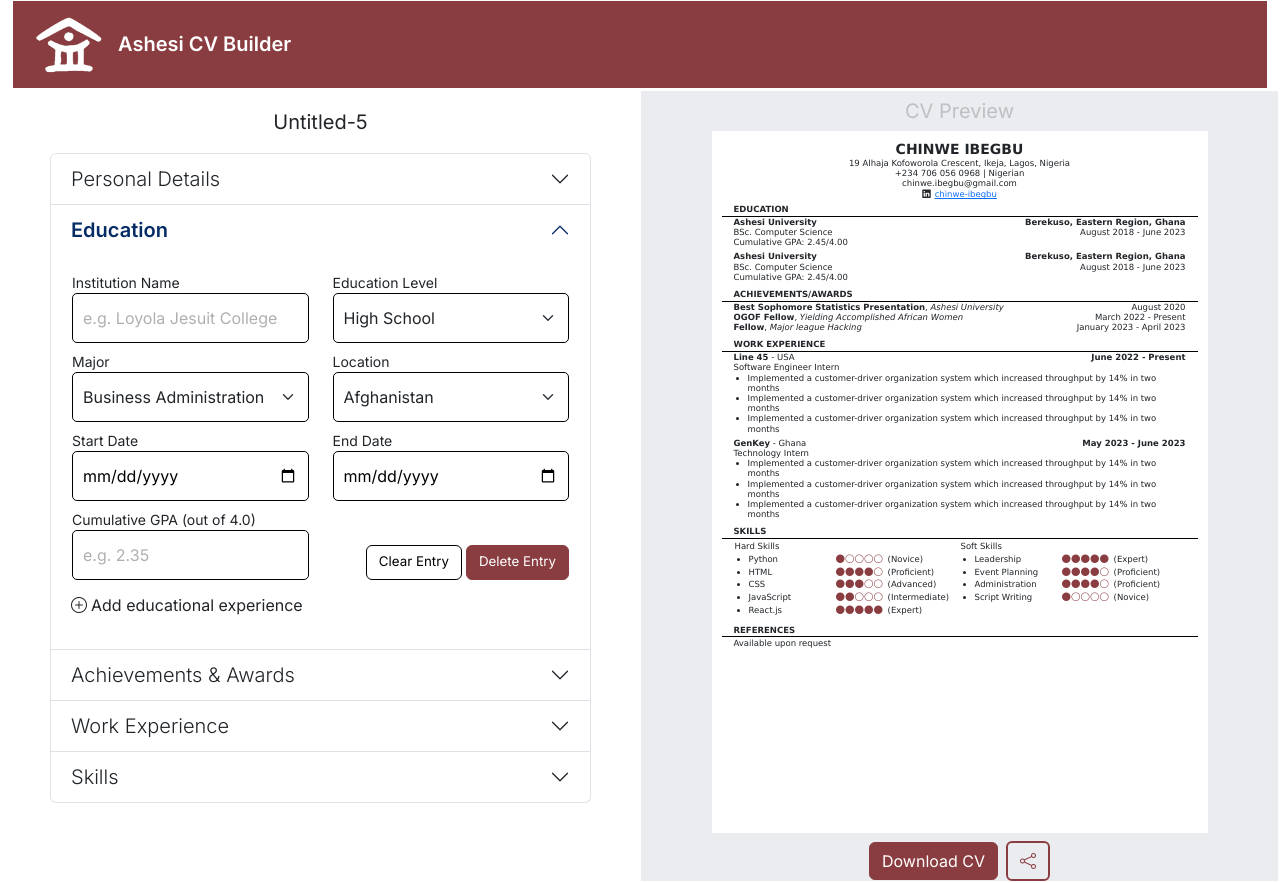
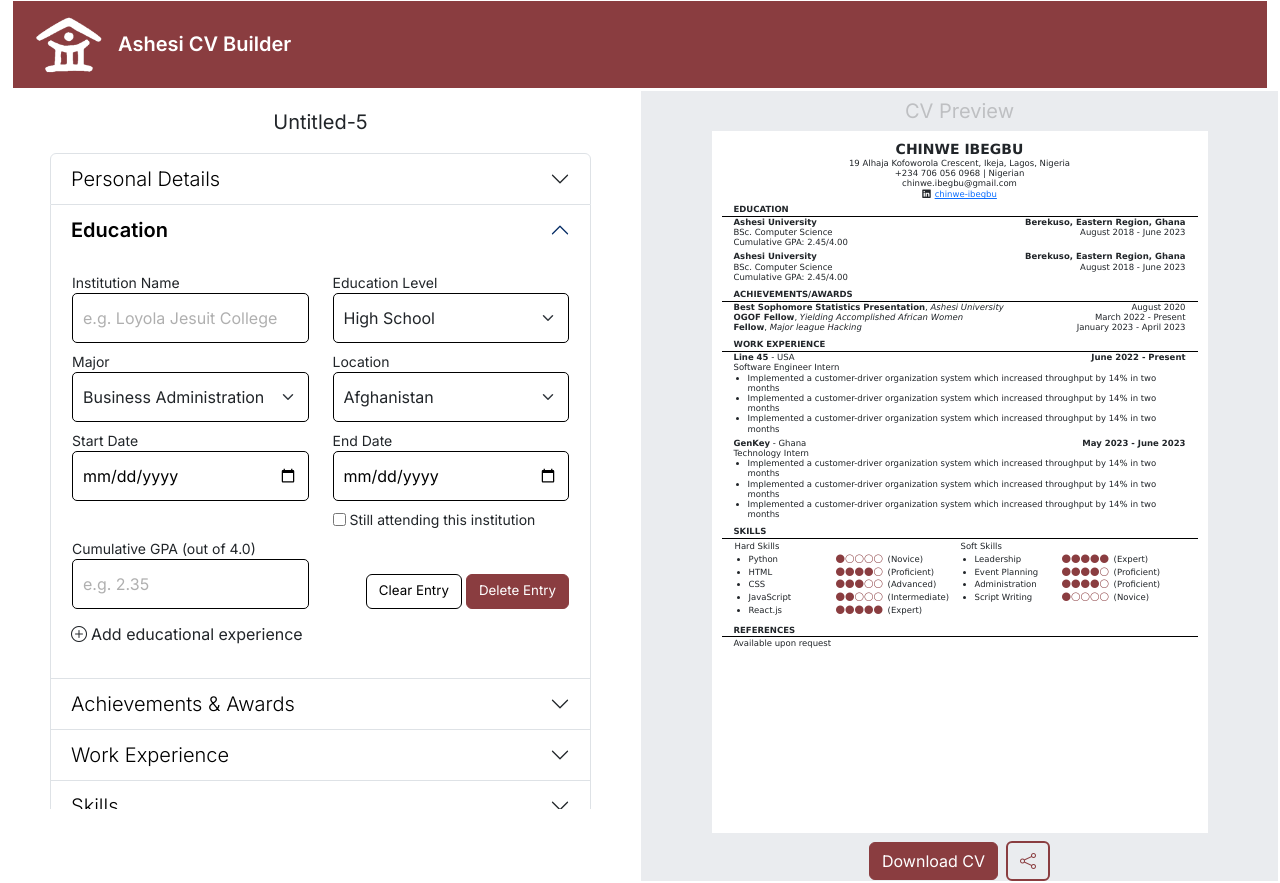
Before and after one commit to chinweibegbu/ashesi-cv-builder, a React (Create React App) app: page / in a window 1280 px wide. Both pictures are taken after a click on the button "Education". Built offline with nearby package versions, Linux system fonts and the light colour scheme.

Commit message:
Completed EducationEntry UI

```diff
--- a/src/components/CVEditorEntries/EducationEntry.js
+++ b/src/components/CVEditorEntries/EducationEntry.js
@@ -1,9 +1,14 @@
-import React from 'react';
+import React, { useState } from 'react';
 import { majors } from '../../data/majors';
 import { educationLevels } from '../../data/educationLevels';
 import { countryNames } from '../../data/countryNames';
 
 function EducationEntry({ id, sectionTag, handleEntryDeletion, handleEntryAddition }) {
+    const [ongoing, setOngoing] = useState(false);
+    const handleClick = (event) => {
+        setOngoing(prevState => !prevState);
+    }
+
     const makeInvisible = (handleEntryAddition) ? "" : " invisible";
 
     return (
@@ -49,7 +54,11 @@
                 </div>
                 <div className="form-group col-md-6 d-flex flex-column mb-2">
                     <label htmlFor={sectionTag + "-end-date"}>End Date</label>
-                    <input type="date" id={sectionTag + "-end-date"}></input>
+                    <input type="date" id={sectionTag + "-end-date"} disabled={ongoing}></input>
+                </div>
+                <div className="form-group col-6 offset-6 d-flex mb-2">
+                    <input type="checkbox" id="education-ongoing" name="education-ongoing" value="education-ongoing" checked={ongoing} onClick={handleClick}></input>
+                    <label htmlFor="education-ongoing" className='ms-1'>Still attending this institution</label>
                 </div>
                 <div className="form-group col-md-6 d-flex flex-column mb-2">
                     <label htmlFor={sectionTag + "-gpa"}>Cumulative GPA (out of 4.0)</label>
--- a/src/styles/CVEditor.css
+++ b/src/styles/CVEditor.css
@@ -15,6 +15,7 @@
     background: none;
     font-size: 20px;
     font-weight: 600;
+    color: #000000;
     height: 50px;
 }
 
@@ -23,7 +24,7 @@
     font-weight: 300;
 }
 
-.cv-editor-details .accordion-button:focus {
+.cv-editor-details *:focus {
     box-shadow: none;
 }
 
```
